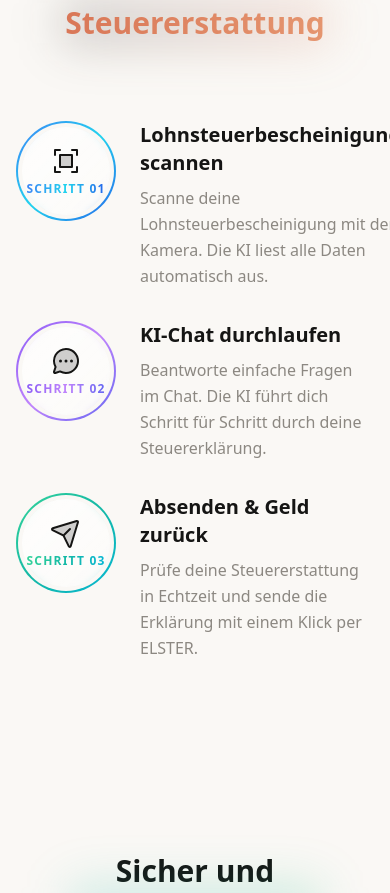
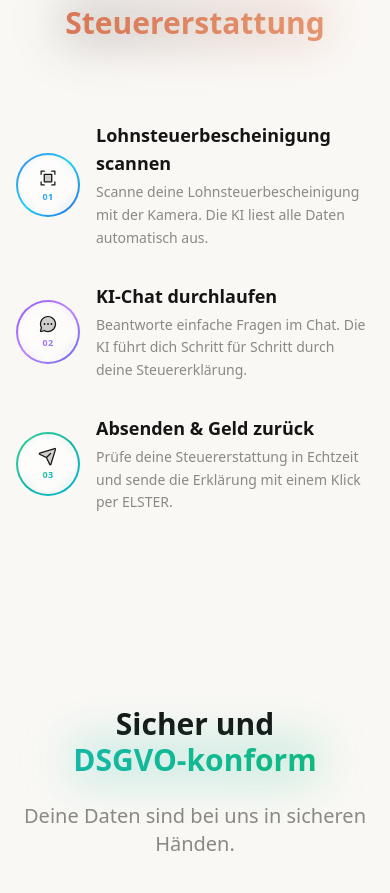
Before and after one commit to noki00003/studytax-website, a Next.js app: page / in a window 390 px wide. Shown: the part 5268-6161 px from the top of the page. Built offline with nearby package versions, Linux system fonts and the light colour scheme.

Commit message:
Fix how-it-works mobile layout: smaller orbs, compact text

```diff
--- a/components/how-it-works.tsx
+++ b/components/how-it-works.tsx
@@ -71,7 +71,7 @@ export function HowItWorks() {
                             transition={{ duration: 0.6, delay: index * 0.2 }}
                             className="relative group"
                         >
-                            <div className="flex flex-row md:flex-col items-start md:items-center gap-6 md:gap-0">
+                            <div className="flex flex-row md:flex-col items-center gap-4 md:gap-0">
                                 {/* Number + Icon orb */}
                                 <div className="relative flex-shrink-0">
                                     {/* Glow */}
@@ -80,7 +80,7 @@ export function HowItWorks() {
                                     {/* Outer ring */}
                                     <motion.div
                                         whileHover={{ scale: 1.08 }}
-                                        className="relative w-[100px] h-[100px] md:w-[120px] md:h-[120px] md:mb-10"
+                                        className="relative w-[64px] h-[64px] md:w-[120px] md:h-[120px] md:mb-10"
                                     >
                                         {/* Gradient ring */}
                                         <div className={`absolute inset-0 rounded-full bg-gradient-to-br ${step.gradient} p-[2px]`}>
@@ -88,10 +88,11 @@ export function HowItWorks() {
                                         </div>
 
                                         {/* Inner content */}
-                                        <div className="absolute inset-[6px] rounded-full bg-gradient-to-br from-white/80 to-white/40 dark:from-white/[0.08] dark:to-white/[0.02] backdrop-blur-sm flex flex-col items-center justify-center gap-1">
-                                            <step.icon size={32} weight="duotone" className="text-foreground" />
-                                            <span className={`text-xs font-bold tracking-widest bg-gradient-to-r ${step.gradient} bg-clip-text text-transparent`}>
-                                                SCHRITT {step.number}
+                                        <div className="absolute inset-[4px] md:inset-[6px] rounded-full bg-gradient-to-br from-white/80 to-white/40 dark:from-white/[0.08] dark:to-white/[0.02] backdrop-blur-sm flex flex-col items-center justify-center gap-0.5 md:gap-1">
+                                            <step.icon size={20} weight="duotone" className="text-foreground md:!hidden" />
+                                            <step.icon size={32} weight="duotone" className="text-foreground hidden md:!block" />
+                                            <span className={`text-[9px] md:text-xs font-bold tracking-wider md:tracking-widest bg-gradient-to-r ${step.gradient} bg-clip-text text-transparent`}>
+                                                {step.number}
                                             </span>
                                         </div>
                                     </motion.div>
@@ -99,10 +100,10 @@ export function HowItWorks() {
 
                                 {/* Text content */}
                                 <div className="flex-1 md:text-center">
-                                    <h3 className="text-xl font-bold mb-2 text-foreground">
+                                    <h3 className="text-lg md:text-xl font-bold mb-1 md:mb-2 text-foreground">
                                         {step.title}
                                     </h3>
-                                    <p className="text-muted-foreground leading-relaxed max-w-xs md:mx-auto">
+                                    <p className="text-sm md:text-base text-muted-foreground leading-relaxed max-w-xs md:mx-auto">
                                         {step.description}
                                     </p>
                                 </div>
```
